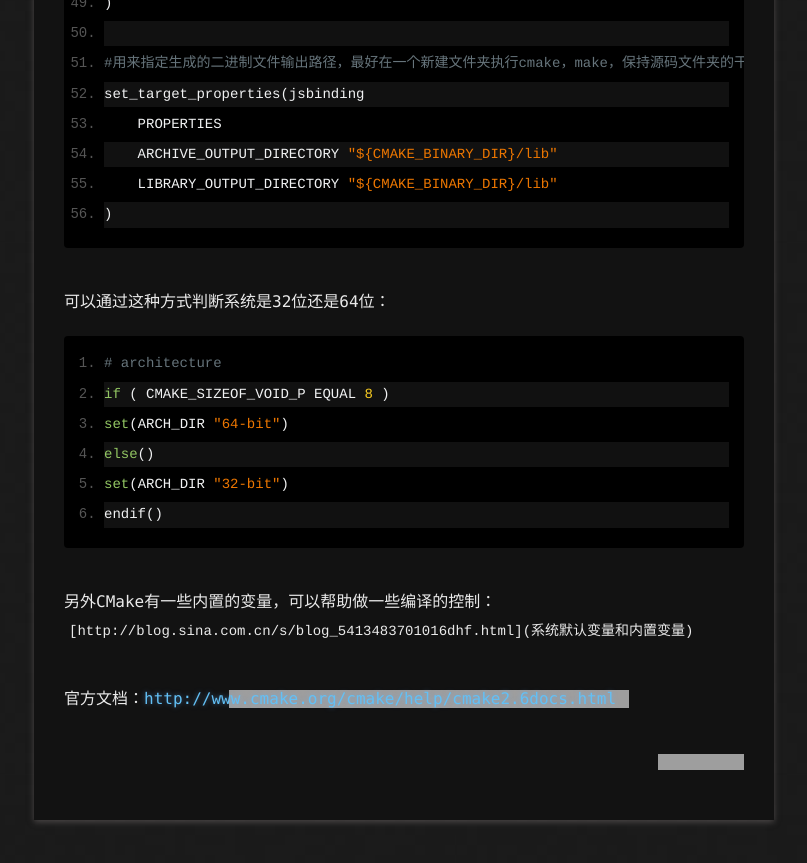
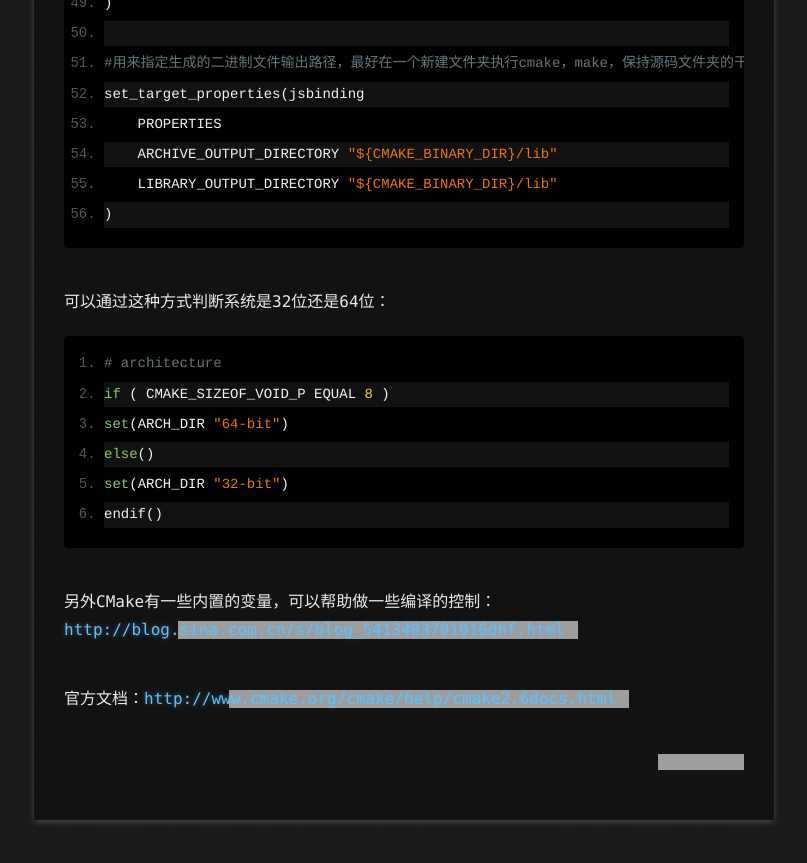
Before and after one commit to yiminyangguang520/zhaijialong.github.io, a Jekyll site: the page built from _posts/blog/2014-06-02-loves-in-cmake.md, in a window 1280 px wide and 900 px high, scrolled down 2418 px. Shown: the top 863 px of the window, without its empty margins (76-883 px from the left). Built offline with Jekyll 4.4.1, drawn with Linux system fonts in a browser that asks for light colours; Markdown is read by kramdown in place of the engine named in the settings; comment, search, counter and statistics services are not loaded; some of the changed lines change nothing that is shown; grey boxes are pictures that could not be loaded.

Commit message:
fix link

````diff
--- a/_posts/blog/2014-06-02-loves-in-cmake.md
+++ b/_posts/blog/2014-06-02-loves-in-cmake.md
@@ -93,9 +93,9 @@ else()
 set(ARCH_DIR "32-bit")
 endif()
 ```
-另外CMake有一些内置的变量，可以帮助做一些编译的控制：`[http://blog.sina.com.cn/s/blog_5413483701016dhf.html](系统默认变量和内置变量)`
+另外CMake有一些内置的变量，可以帮助做一些编译的控制：[http://blog.sina.com.cn/s/blog_5413483701016dhf.html](http://blog.sina.com.cn/s/blog_5413483701016dhf.html)
 
-官方文档：[http://www.cmake.org/cmake/help/cmake2.6docs.html](CMake 2.6)
+官方文档：[http://www.cmake.org/cmake/help/cmake2.6docs.html](http://www.cmake.org/cmake/help/cmake2.6docs.html)
 
 
 [Joshua]:    http://joshuastray.github.io  "Joshua"
````
